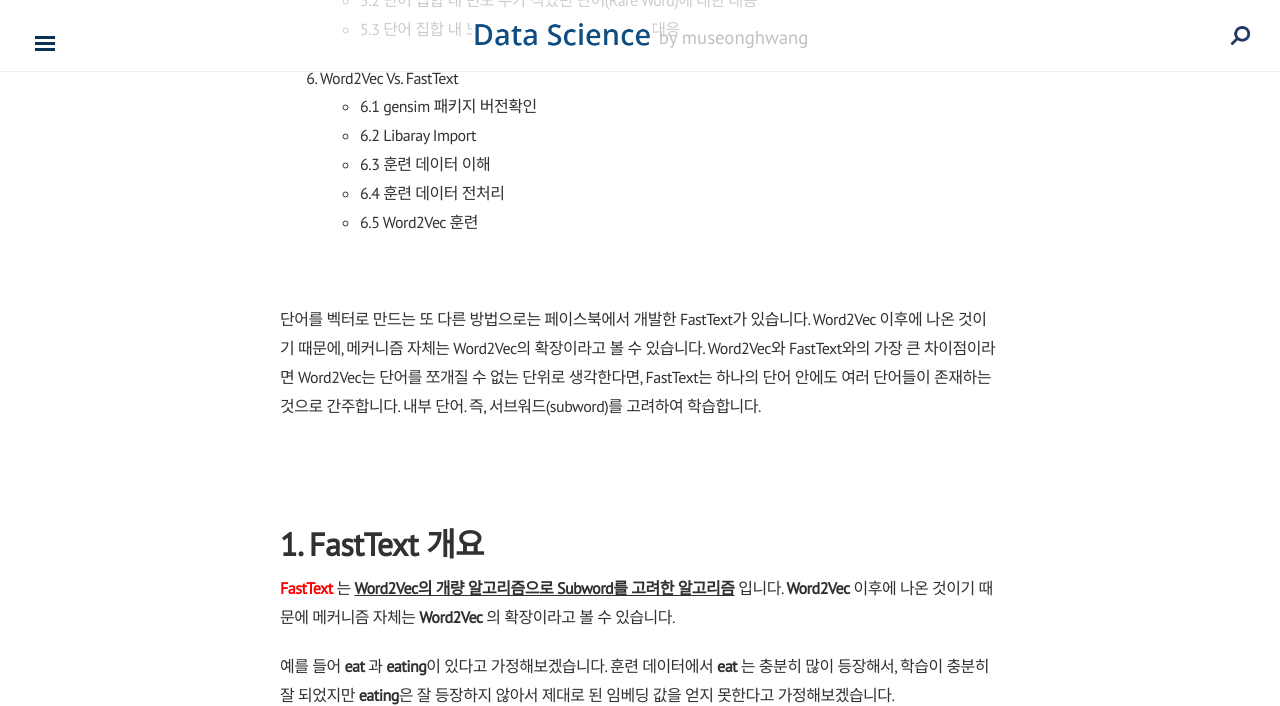
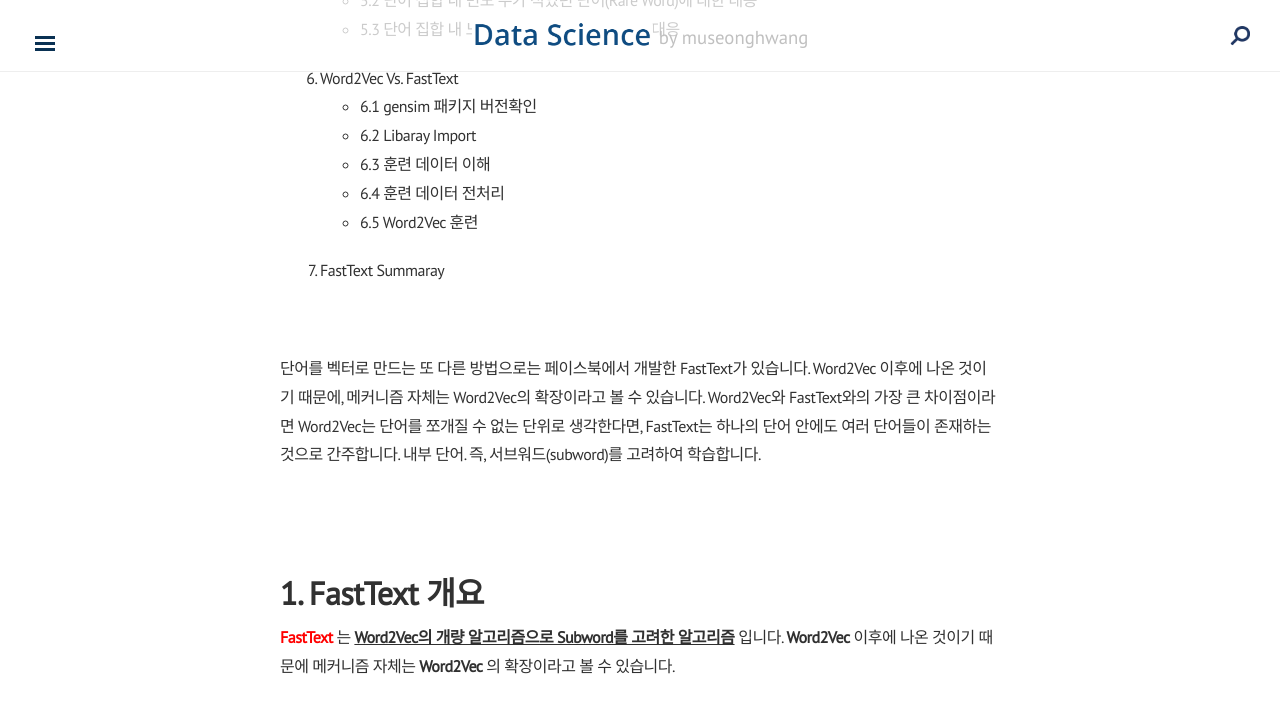
Before and after one commit to museonghwang/museonghwang.github.io, a Jekyll site: the page built from _posts/2023-02-07-nlp-fasttext.md, in a window 1280 px wide and 900 px high, scrolled down 522 px, cut to the strip 0-706 px from the top of the window. Built offline with Jekyll 4.4.1, drawn with Linux system fonts in a browser that asks for light colours; nearby versions of some CDN libraries; formulas are drawn with MathJax 3.

Commit message:
nlp fasttext Upload

```diff
--- a/_posts/2023-02-07-nlp-fasttext.md
+++ b/_posts/2023-02-07-nlp-fasttext.md
@@ -26,7 +26,7 @@ tag: NLP(Natural Language Processing)
     - 6.3 훈련 데이터 이해
     - 6.4 훈련 데이터 전처리
     - 6.5 Word2Vec 훈련
-
+7. FastText Summaray
 
 <br>
 
```
